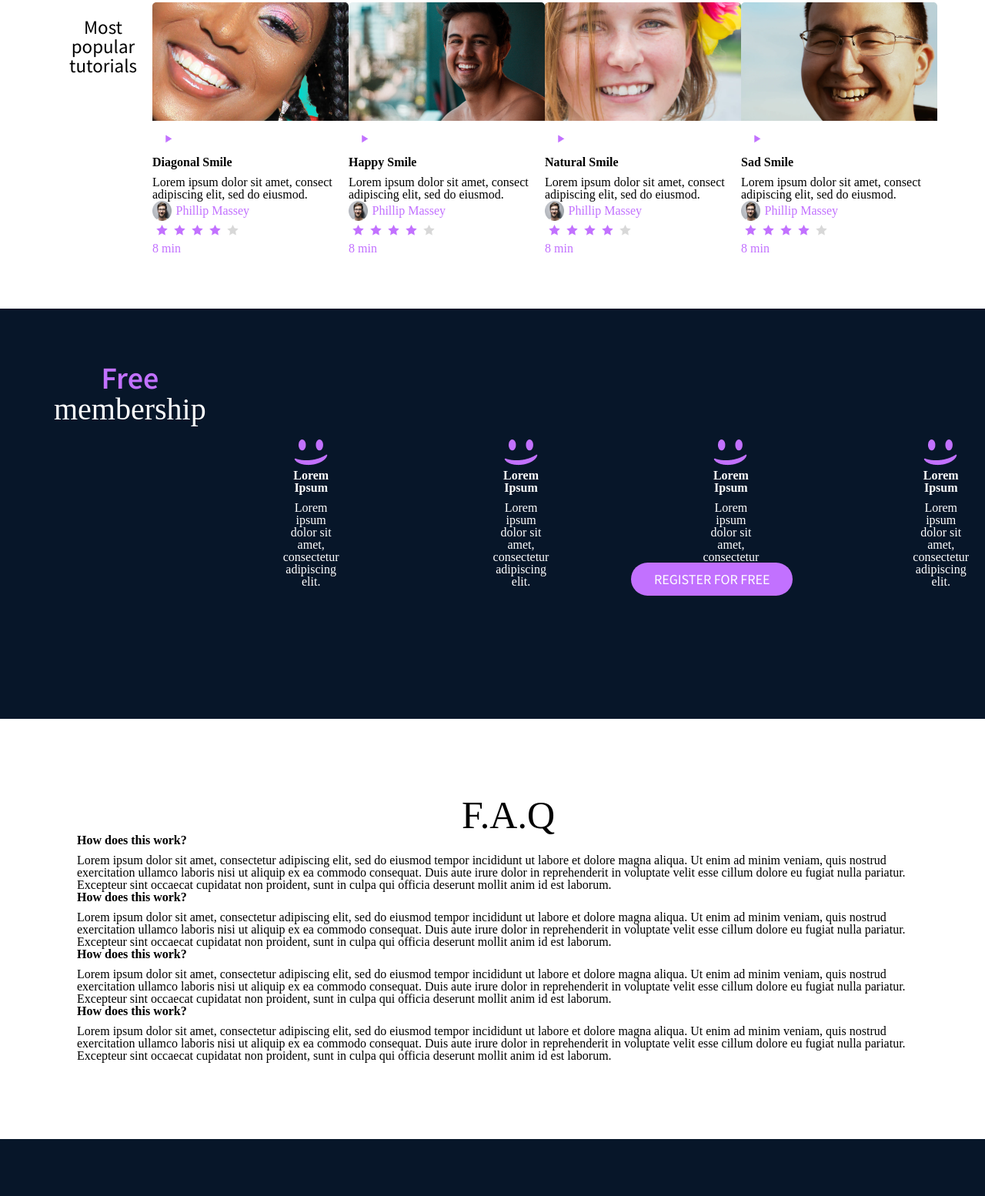
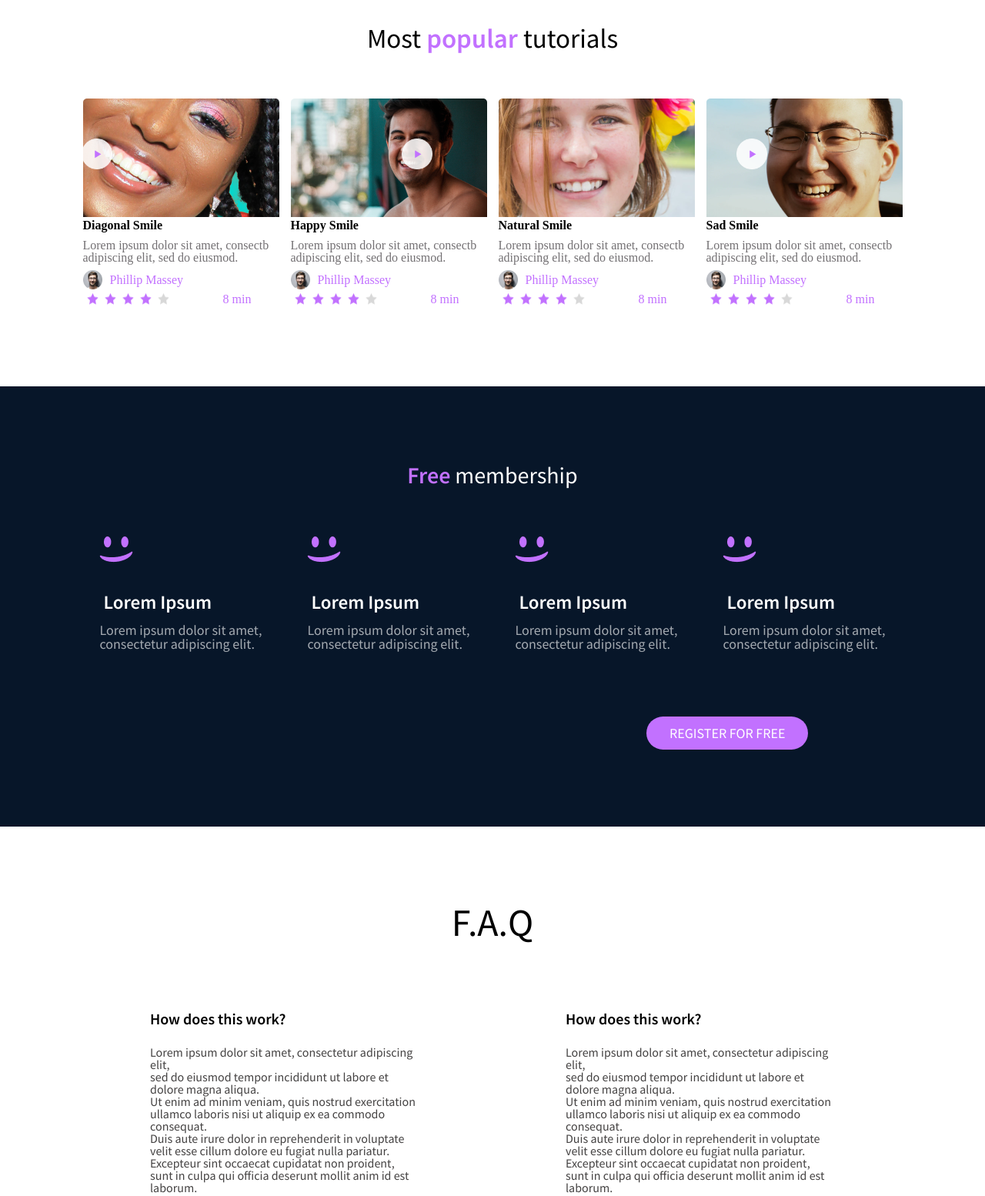
Before and after one commit to Alaa-Zakaria12/alx_html_css, a plain HTML site: page css_advanced/index.html in a window 1280 px wide. Shown: the part 1370-2924 px from the top of the page at 77% size. Drawn offline with Linux system fonts and the light colour scheme; files whose address does not match are found by name.

Commit message:
modifying css_advanced files

```diff
--- a/css_advanced/index.html
+++ b/css_advanced/index.html
@@ -70,135 +70,142 @@
             </div>
         </section>
         <section class="white">
-            <h2>Most popular tutorials</h2>
+            <h2 style="font-family: 'Source Sans Pro';">Most <span class="h2">popular</span> tutorials</h2>
+            <div class="flex">
                 <div>
                     <img src="G:\alaa\ALX\frontend projects\alx_html_css\css_advanced\CSS Advanced\9.png" alt="">
-                <img src="G:\alaa\ALX\frontend projects\alx_html_css\css_advanced\CSS Advanced\play.png" alt="" class="overlay_image">
                     <h3>Diagonal Smile</h3>
-                <p>Lorem ipsum dolor sit amet, consect adipiscing elit, sed do eiusmod.</p>
-                <div class="id">
-                    <img src="G:\alaa\ALX\frontend projects\alx_html_css\css_advanced\CSS Advanced\1.png" alt="">
-
-                    <h4>Phillip Massey</h4>
-                </div>
-                <div class="rating">
-                    <img src="G:\alaa\ALX\frontend projects\alx_html_css\css_advanced\CSS Advanced\rating.png" alt="rating">
-                </div>
-                <p class="id">8 min</p>
-            </div>
-            <div>
-                <img src="G:\alaa\ALX\frontend projects\alx_html_css\css_advanced\CSS Advanced\8.png" alt="">
-                <img src="G:\alaa\ALX\frontend projects\alx_html_css\css_advanced\CSS Advanced\play.png" alt="" class="overlay_image">
-                <h3>Happy Smile</h3>
-                <p>Lorem ipsum dolor sit amet, consect adipiscing elit, sed do eiusmod.</p>
+                    <p style="color: #737073; padding-bottom: 8px;">Lorem ipsum dolor sit amet, consectb <br> adipiscing elit, sed do eiusmod.</p>
+                    <img src="G:\alaa\ALX\frontend projects\alx_html_css\css_advanced\CSS Advanced\play.png" alt="" class="overlay_image1" >
                     <div class="id">
                         <img src="G:\alaa\ALX\frontend projects\alx_html_css\css_advanced\CSS Advanced\1.png" alt="">
                         <h4>Phillip Massey</h4>
                     </div>
                     <div class="rating">
                         <img src="G:\alaa\ALX\frontend projects\alx_html_css\css_advanced\CSS Advanced\rating.png" alt="rating">
+                        <p class="id-p">8 min</p>
                     </div>
-                <p class="id">8 min</p>
+
                 </div>
                 <div>
-                <img src="G:\alaa\ALX\frontend projects\alx_html_css\css_advanced\CSS Advanced\7.png" alt="">
-                <img src="G:\alaa\ALX\frontend projects\alx_html_css\css_advanced\CSS Advanced\play.png" alt="" class="overlay_image">
-                <h3>Natural Smile</h3>
-                <p>Lorem ipsum dolor sit amet, consect adipiscing elit, sed do eiusmod.</p>
+                    <img src="G:\alaa\ALX\frontend projects\alx_html_css\css_advanced\CSS Advanced\8.png" alt="">
+                    <h3>Happy Smile</h3>
+                    <p style="color: #737073; padding-bottom: 8px;">Lorem ipsum dolor sit amet, consectb <br> adipiscing elit, sed do eiusmod.</p>
+                    <img src="G:\alaa\ALX\frontend projects\alx_html_css\css_advanced\CSS Advanced\play.png" alt="" class="overlay_image2">
                     <div class="id">
                         <img src="G:\alaa\ALX\frontend projects\alx_html_css\css_advanced\CSS Advanced\1.png" alt="">
                         <h4>Phillip Massey</h4>
                     </div>
                     <div class="rating">
                         <img src="G:\alaa\ALX\frontend projects\alx_html_css\css_advanced\CSS Advanced\rating.png" alt="rating">
+                        <p class="id-p">8 min</p>
                     </div>
-                <p class="id">8 min</p>
+
                 </div>
                 <div>
-                <img src="G:\alaa\ALX\frontend projects\alx_html_css\css_advanced\CSS Advanced\6.png" alt="">
-                <img src="G:\alaa\ALX\frontend projects\alx_html_css\css_advanced\CSS Advanced\play.png" alt="" class="overlay_image">
-                <h3>Sad Smile</h3>
-                <p>Lorem ipsum dolor sit amet, consect adipiscing elit, sed do eiusmod.</p>
+                    <img src="G:\alaa\ALX\frontend projects\alx_html_css\css_advanced\CSS Advanced\7.png" alt="">
+                    <h3>Natural Smile</h3>
+                    <p style="color: #737073; padding-bottom: 8px;">Lorem ipsum dolor sit amet, consectb <br> adipiscing elit, sed do eiusmod.</p>
+                    <img src="G:\alaa\ALX\frontend projects\alx_html_css\css_advanced\CSS Advanced\play.png" alt="" class="overlay_image3">
                     <div class="id">
                         <img src="G:\alaa\ALX\frontend projects\alx_html_css\css_advanced\CSS Advanced\1.png" alt="">
                         <h4>Phillip Massey</h4>
                     </div>
                     <div class="rating">
                         <img src="G:\alaa\ALX\frontend projects\alx_html_css\css_advanced\CSS Advanced\rating.png" alt="rating">
+                        <p class="id-p">8 min</p>
                     </div>
-                <p class="id">8 min</p>
+
+                </div>
+                <div>
+                    <img src="G:\alaa\ALX\frontend projects\alx_html_css\css_advanced\CSS Advanced\6.png" alt="">
+                    <h3>Sad Smile</h3>
+                    <p style="color: #737073; padding-bottom: 8px;">Lorem ipsum dolor sit amet, consectb <br> adipiscing elit, sed do eiusmod.</p>
+                    <img src="G:\alaa\ALX\frontend projects\alx_html_css\css_advanced\CSS Advanced\play.png" alt="" class="overlay_image4">
+                    <div class="id">
+                        <img src="G:\alaa\ALX\frontend projects\alx_html_css\css_advanced\CSS Advanced\1.png" alt="">
+                        <h4>Phillip Massey</h4>
+                    </div>
+                    <div class="rating">
+                        <img src="G:\alaa\ALX\frontend projects\alx_html_css\css_advanced\CSS Advanced\rating.png" alt="rating">
+                        <p class="id-p">8 min</p>
+                    </div>
+
+                </div>
             </div>
         </section>
-        <section  class="membership">
-            <h2 style="font-size: 40px;"><span style="color: #C271FF;">Free</span> membership</h2>
-            <div class="member">
-                <img src="G:\alaa\ALX\frontend projects\alx_html_css\css_advanced\CSS Advanced\smile.png" alt="">
-                <h3>Lorem Ipsum</h3>
-                <p>Lorem ipsum dolor sit amet, consectetur adipiscing elit.</p>
+        <section class="membership">
+            <h2><span style="color: #C271FF; font-weight: bold;">Free</span> membership</h2>
+            <div class="flex">
+                <div>
+                    <img src="G:\alaa\ALX\frontend projects\alx_html_css\css_advanced\CSS Advanced\smile.png" alt="" class="member-img">
+                    <h3 class="membership-font">Lorem Ipsum</h3>
+                    <p class="font">Lorem ipsum dolor sit amet,<br> consectetur adipiscing elit.</p>
                 </div>
                 <div>
                     <img src="G:\alaa\ALX\frontend projects\alx_html_css\css_advanced\CSS Advanced\smile.png" alt="">
-                <h3>Lorem Ipsum</h3>
-                <p>Lorem ipsum dolor sit amet, consectetur adipiscing elit.</p>
+                    <h3 class="membership-font">Lorem Ipsum</h3>
+                    <p class="font">Lorem ipsum dolor sit amet,<br> consectetur adipiscing elit.</p>
                 </div>
                 <div>
                     <img src="G:\alaa\ALX\frontend projects\alx_html_css\css_advanced\CSS Advanced\smile.png" alt="">
-                <h3>Lorem Ipsum</h3>
-                <p>Lorem ipsum dolor sit amet, consectetur adipiscing elit.</p>
+                    <h3 class="membership-font">Lorem Ipsum</h3>
+                    <p class="font">Lorem ipsum dolor sit amet,<br> consectetur adipiscing elit.</p>
                 </div>
                 <div>
                     <img src="G:\alaa\ALX\frontend projects\alx_html_css\css_advanced\CSS Advanced\smile.png" alt="">
-                <h3>Lorem Ipsum</h3>
-                <p>Lorem ipsum dolor sit amet, consectetur adipiscing elit.</p>
+                    <h3 class="membership-font">Lorem Ipsum</h3>
+                    <p class="font">Lorem ipsum dolor sit amet,<br> consectetur adipiscing elit.</p>
+                </div>
             </div>
             <button class="button">REGISTER FOR FREE</button>
         </section>
         <section class="faq">
-            <h2>F.A.Q</h2>
-            <div>
-                <div>
-                    <div>
+            <h2 style="font-weight: normal;">F.A.Q</h2>
+            <div class="flex">
+                <div class="right-faq">
+                    <div class="how">
                         <h3>How does this work?</h3>
                     </div>
-                    <div>
-                        Lorem ipsum dolor sit amet, consectetur adipiscing elit, sed do eiusmod tempor incididunt ut labore et dolore magna aliqua. Ut enim ad minim veniam, quis nostrud exercitation ullamco laboris nisi ut aliquip ex ea commodo consequat. Duis aute irure dolor in reprehenderit in voluptate velit esse cillum dolore eu fugiat nulla pariatur. Excepteur sint occaecat cupidatat non proident, sunt in culpa qui officia deserunt mollit anim id est laborum.
+                    <div class="colorfaq">
+                        Lorem ipsum dolor sit amet, consectetur adipiscing elit,<br>sed do eiusmod tempor incididunt ut labore et dolore magna aliqua. <br>Ut enim ad minim veniam, quis nostrud exercitation ullamco laboris nisi ut aliquip ex ea commodo consequat. <br>Duis aute irure dolor in reprehenderit in voluptate velit esse cillum dolore eu fugiat nulla pariatur. <br>Excepteur sint occaecat cupidatat non proident, sunt in culpa qui officia deserunt mollit anim id est laborum.
                     </div>
 
-                    <div>
+                    <div class="how">
                         <h3>How does this work?</h3>
                     </div>
-                    <div>
-                        Lorem ipsum dolor sit amet, consectetur adipiscing elit, sed do eiusmod tempor incididunt ut labore et dolore magna aliqua. Ut enim ad minim veniam, quis nostrud exercitation ullamco laboris nisi ut aliquip ex ea commodo consequat. Duis aute irure dolor in reprehenderit in voluptate velit esse cillum dolore eu fugiat nulla pariatur. Excepteur sint occaecat cupidatat non proident, sunt in culpa qui officia deserunt mollit anim id est laborum.
+                    <div class="colorfaq">
+                        Lorem ipsum dolor sit amet, consectetur adipiscing elit,<br>sed do eiusmod tempor incididunt ut labore et dolore magna aliqua. <br>Ut enim ad minim veniam, quis nostrud exercitation ullamco laboris nisi ut aliquip ex ea commodo consequat. <br>Duis aute irure dolor in reprehenderit in voluptate velit esse cillum dolore eu fugiat nulla pariatur. <br>Excepteur sint occaecat cupidatat non proident, sunt in culpa qui officia deserunt mollit anim id est laborum.
                     </div>
                 </div>
-                <div>
-                    <div>
+                <div class="left-faq">
+                    <div class="how">
                         <h3>How does this work?</h3>
                     </div>
-                    <div>
-                        Lorem ipsum dolor sit amet, consectetur adipiscing elit, sed do eiusmod tempor incididunt ut labore et dolore magna aliqua. Ut enim ad minim veniam, quis nostrud exercitation ullamco laboris nisi ut aliquip ex ea commodo consequat. Duis aute irure dolor in reprehenderit in voluptate velit esse cillum dolore eu fugiat nulla pariatur. Excepteur sint occaecat cupidatat non proident, sunt in culpa qui officia deserunt mollit anim id est laborum.
+                    <div class="colorfaq">
+                        Lorem ipsum dolor sit amet, consectetur adipiscing elit,<br> sed do eiusmod tempor incididunt ut labore et dolore magna aliqua.<br>Ut enim ad minim veniam, quis nostrud exercitation ullamco laboris nisi ut aliquip ex ea commodo consequat. <br>Duis aute irure dolor in reprehenderit in voluptate velit esse cillum dolore eu fugiat nulla pariatur. <br>Excepteur sint occaecat cupidatat non proident, sunt in culpa qui officia deserunt mollit anim id est laborum.
                     </div>
-                    <div>
+                    <div class="how">
                         <h3>How does this work?</h3>
                     </div>
-                    <div>
-                        Lorem ipsum dolor sit amet, consectetur adipiscing elit, sed do eiusmod tempor incididunt ut labore et dolore magna aliqua. Ut enim ad minim veniam, quis nostrud exercitation ullamco laboris nisi ut aliquip ex ea commodo consequat. Duis aute irure dolor in reprehenderit in voluptate velit esse cillum dolore eu fugiat nulla pariatur. Excepteur sint occaecat cupidatat non proident, sunt in culpa qui officia deserunt mollit anim id est laborum.
+                    <div class="colorfaq">
+                        Lorem ipsum dolor sit amet, consectetur adipiscing elit, <br> sed do eiusmod tempor incididunt ut labore et dolore magna aliqua. <br>Ut enim ad minim veniam, quis nostrud exercitation ullamco laboris nisi ut aliquip ex ea commodo consequat. <br>Duis aute irure dolor in reprehenderit in voluptate velit esse cillum dolore eu fugiat nulla pariatur. <br>Excepteur sint occaecat cupidatat non proident, sunt in culpa qui officia deserunt mollit anim id est laborum.
                     </div>
                 </div>
             </div>
         </section>
     </main>
-    <footer class="foot">
+    <footer>
         <section>
-            <div>
+            <div class="i">
                 <img src="G:\alaa\ALX\frontend projects\alx_html_css\css_advanced\CSS Advanced\logo.png" alt="logo">
-                <div class="i">
-                    <i class="fa-brands fa-facebook"></i>
-                    <i class="fa-brands fa-twitter"></i>
-                    <i class="fa-brands fa-instagram"></i>
+                <div class="i-logo">
+                    <i class="fa-brands fa-facebook" style="padding: 10px;"></i>
+                    <i class="fa-brands fa-twitter" style="padding: 10px;"></i>
+                    <i class="fa-brands fa-instagram" style="padding: 10px;"></i>
                 </div>
             </div>
-            <p class="copy">©smileschool 2020</p>
+            <p>©smileschool 2020</p>
         </section>
     </footer>
 </body>
--- a/css_advanced/styles.css
+++ b/css_advanced/styles.css
@@ -120,59 +120,106 @@ li {
 
 
 .white{
-    display: flex;
-    margin: 20px;
+    margin: 50px;
     padding: 50px;
-
-
 }
 .white h2{
     text-align: center;
-    padding: 20px;
-    font-size: 25px;
+    padding-bottom: 60px;
+    font-size: 35px;
     font-family: 'Source Sans Pro';
 }
-.overlay_image{
+.flex{
+    display: flex;
+    justify-content: space-around;
+}
 
+.h2{
+    color: #C271FF;
+    font-weight: bold;
+}
+
+.overlay_image1{
     height: 40px;
-
+    position: absolute;
+    right: 41.5cm;
+    top: 41cm;
+}
+.overlay_image2{
+    height: 40px;
+    position: absolute;
+    top: 41cm;
+    right: 30cm;
 
 }
-
+.overlay_image3{
+    height: 40px;
+    position: absolute;
+    right: 19cm;
+    top: 41cm;
+}
+.overlay_image4{
+    height: 40px;
+    position: absolute;
+    right: 7.5cm;
+    top: 41cm;
+}
 .id{
     display: flex;
     color: #C271FF;
+
+}
+.id-p{
+    color: #C271FF;
+    margin-left: 70px;
 }
 
 
 .id img{
 
-    height: 10%;
-    width: 10%;
+    height: 25px;
+    width: 25px;
 }
-h4{
-    padding: 5px;
+.id h4{
+    padding-top: 5px;
+    margin-left: 10px;
 }
 
 .rating{
+    display: flex;
     padding: 5px;
 }
-
 .membership{
-    display: flex;
+    padding: 100px;
     background-color: #071629;
-    text-align: center;
-    padding: 70px;
     color: white;
+    font-family: 'Source Sans Pro';
 }
-.membership div{
-margin: 100px;
+.membership h2{
+   text-align: center;
+   font-size: 30px;
+   padding-bottom: 25px;
+}
+.membership-font{
+    font-weight: bold;
+    font-size: 25px;
+    margin: 5px;
+    padding-top: 30px;
+}
+.membership img{
+    padding-top: 40px;
+}
+.font{
+    font-size: 18px;
+    font-weight: lighter;
+    color: rgba(255, 255, 255, 0.637);
 }
 
+
 .button {
-    position: absolute;
-    margin-top: 260px;
-    margin-left: 750px;
+
+    margin-top: 85px;
+    margin-left: 740px;
     padding: 10px 30px;
     font-size: 18px;
     background-color: #C271FF;
@@ -182,29 +229,56 @@ margin: 100px;
     cursor: pointer;
 }
 .faq{
+    font-family: 'Source Sans Pro';
     padding: 100px;
+    margin-bottom: 150px;
 }
 .faq h2{
     font-size: 50px;
-    padding-left: 500px;
+    text-align: center;
+    margin-bottom: 25px;
 }
-.foot{
-    padding: 90px;
-    background-color: #071629;
+.right-faq, .left-faq{
+    margin-top: 25px;
+    margin: 50px;
+    width: 350px;
+    height: 242px;
+
+}
+.colorfaq{
+    color: rgba(61, 59, 59, 0.966);
+
 }
 
-i{
-    border-radius: 50%;
-    font-size: 50px;
-    float: right;
-    margin: 15px;
-    background-color: white;
+.how{
+    font-size: 20px;
+    font-weight: bold;
+    margin-bottom: 15px;
+    margin-top: 15px;
+}
 
+footer{
+    background-color: #071629;
+    height: 249px;
+    width: 100%;
+    color: white;
+    font-family: 'Source Sans Pro';
 }
-.copy{
-    text-align: center;
-    color: white;
-    padding: auto;
-    align-self: center;
-
+.i{
+    display: flex;
+    flex-direction: row;
+    align-content: center;
+    justify-content: space-between;
+    padding: 100px 200px 0;
 }
+footer p{
+    display: flex;
+    flex-direction: row;
+    align-items: center;
+    justify-content: center;
+    margin-top: 50px;
+    opacity: 0.35;
+}
+.i-logo{
+    transform: scale(1.5);
+}
```
Lines whose indentation alone changed are shown as unchanged.
